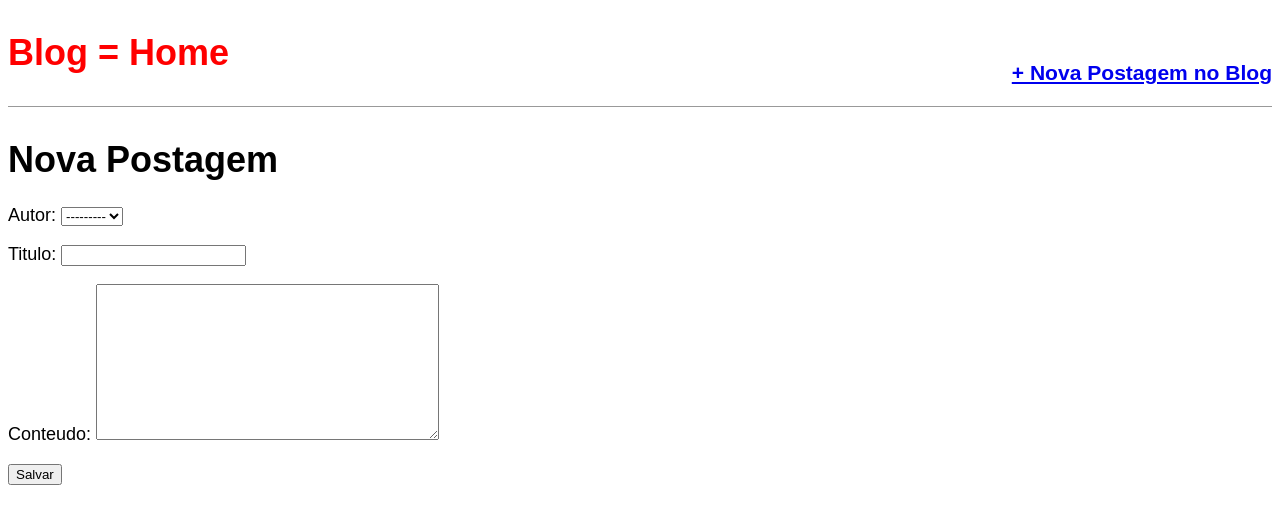
After one commit to FernandoLSCardoso/site-phyton, a Django app: page /post/new/ in a window 1280 px wide. The commit adds this page. Shown: the top 524 px of the page. Run offline with Django 3.2, Linux system fonts and the light colour scheme; data comes from the database, SQL or seed files in the repository; both versions use the stored data as it was after the commit; some web fonts are replaced.

Commit message:
UpdateView

```diff
--- a/meu_site/blog/models.py
+++ b/meu_site/blog/models.py
@@ -30,6 +30,9 @@ class Post(models.Model):
     def get_absolute_url(self):
         return reverse('post_detail',args=[self.slug])
 
+    def get_absolute_url_update(self):
+        return reverse('post_edit',args=[self.slug])
+
     class Meta:
         ordering = ('-publicado',)
 
--- a/meu_site/blog/templates/blog/post_detail.html
+++ b/meu_site/blog/templates/blog/post_detail.html
@@ -2,7 +2,7 @@
 {% block title %} Blog - Detalhe {% endblock title %}
 {% block content %}
            <div class="post-entry">
-            <h2>{{ custom.titulo }}</h2>
-            <p>{{ custom.conteudo }} </p>
-        </div>
+            <h2>{{ object.titulo }}</h2>
+            <p>{{ object.conteudo }} </p>
+        </div><a href="{{ object.get_absolute_url_update }}">+ Editar Postagem do Blog</a>
 {% endblock content %}
--- /dev/null
+++ b/meu_site/blog/templates/blog/post_new.html
@@ -0,0 +1,9 @@
+{% extends 'base.html' %}
+{% block title %} Blog - Nova Postagem {% endblock title %}
+{% block content %}
+<h1>Nova Postagem</h1>
+<form action="" method="post">{% csrf_token %}
+    {{form.as_p}}
+    <input type="submit" value="Salvar">
+</form>
+{% endblock content %}
--- a/meu_site/blog/urls.py
+++ b/meu_site/blog/urls.py
@@ -4,5 +4,8 @@ from . import views
 
 urlpatterns = [
     path('', views.BlogListView.as_view(),name='home'),
+    path('post/new/', views.BlogCreateView.as_view(),name='post_new'),
     path('post/<slug:slug>/', views.BlogDetailView.as_view(),name='post_detail'),
+    path('post/<slug:slug>/edit/', views.BlogUpdateView.as_view(),name='post_edit'),
+
 ]
--- a/meu_site/blog/views.py
+++ b/meu_site/blog/views.py
@@ -1,5 +1,6 @@
 from django.shortcuts import render
-from django.views.generic import ListView,DetailView
+from django.views.generic import ListView,DetailView,UpdateView
+from django.views.generic.edit import CreateView
 from . models import Post
 
 # Create your views here.
@@ -11,4 +12,14 @@ class BlogListView(ListView):
 class BlogDetailView(DetailView):
     model = Post
     template_name = 'blog/post_detail.html'
-    context_object_name = 'custom'
+    #context_object_name = 'custom'
+
+class BlogCreateView(CreateView):
+    model = Post
+    template_name = 'blog/post_new.html'
+    fields = ('autor','titulo','conteudo')
+
+class BlogUpdateView(UpdateView):
+    model = Post
+    template_name = 'blog/post_edit.html'
+    fields = ('titulo','conteudo')
--- a/meu_site/templates/base.html
+++ b/meu_site/templates/base.html
@@ -9,7 +9,12 @@
 </head>
 <body>
     <header>
-        <h1><a href="/">Blog = Home</a></h1>
+        <div class="nav-left">
+            <h1><a href="/">Blog = Home</a></h1>
+        </div>
+        <div class="nav-right">
+            <h3><a href="{% url 'post_new' %}">+ Nova Postagem no Blog</a></h3>
+        </div>
     </header>
     <div class="container">
         {% block content %} {% endblock content %}
```
Also changed, not shown: meu_site/blog/templates/blog/post_edit.html (added, +9 -0 lines), meu_site/db.sqlite3.
